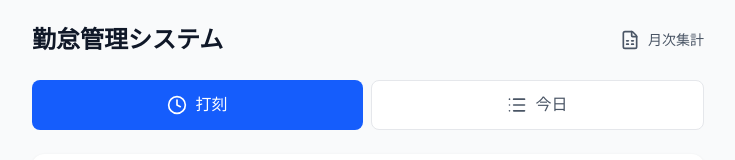
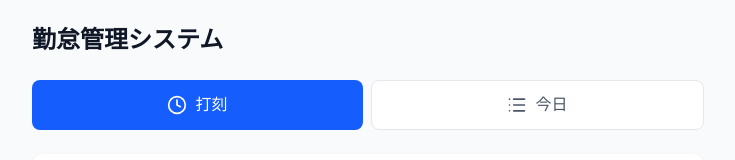
Before and after one commit to botabotak-lang/fit_attendance, a Next.js app: page / in a window 1280 px wide. Shown: the top 160 px of the page, without its empty margins (272-1007 px from the left). Built offline with nearby package versions, Linux system fonts and the light colour scheme.

Commit message:
打刻一覧の名前を濃く表示、月次集計リンクを削除（案A）
Made-with: Cursor

```diff
--- a/app/page.tsx
+++ b/app/page.tsx
@@ -2,8 +2,7 @@
 
 import { useState, useEffect } from "react";
 import { Button } from "@/components/ui/button";
-import { Clock, List, FileSpreadsheet, Trash2, LogOut, LogIn, DoorOpen, DoorClosed } from "lucide-react";
-import Link from "next/link";
+import { Clock, List, Trash2, LogOut, LogIn, DoorOpen, DoorClosed } from "lucide-react";
 import { EMPLOYEES, PunchRecord, PunchType, STORAGE_KEY } from "@/lib/types";
 
 type Tab = "punch" | "today";
@@ -126,13 +125,8 @@ export default function Home() {
           <h1 className="text-2xl font-bold text-gray-900">
             勤怠管理システム
           </h1>
-          <Link
-            href="/admin"
-            className="flex items-center gap-2 text-gray-600 hover:text-gray-900 text-sm"
-          >
-            <FileSpreadsheet className="w-5 h-5" />
-            月次集計
-          </Link>
+          <span />
+
         </div>
 
         {/* タブ */}
@@ -269,7 +263,7 @@ export default function Home() {
                       key={r.id}
                       className="flex justify-between items-center py-2 border-b border-gray-100 last:border-0"
                     >
-                      <span className="font-medium">{r.employee}</span>
+                      <span className="font-medium text-gray-900">{r.employee}</span>
                       <span
                         className={
                           r.type === "clock_in"
```
